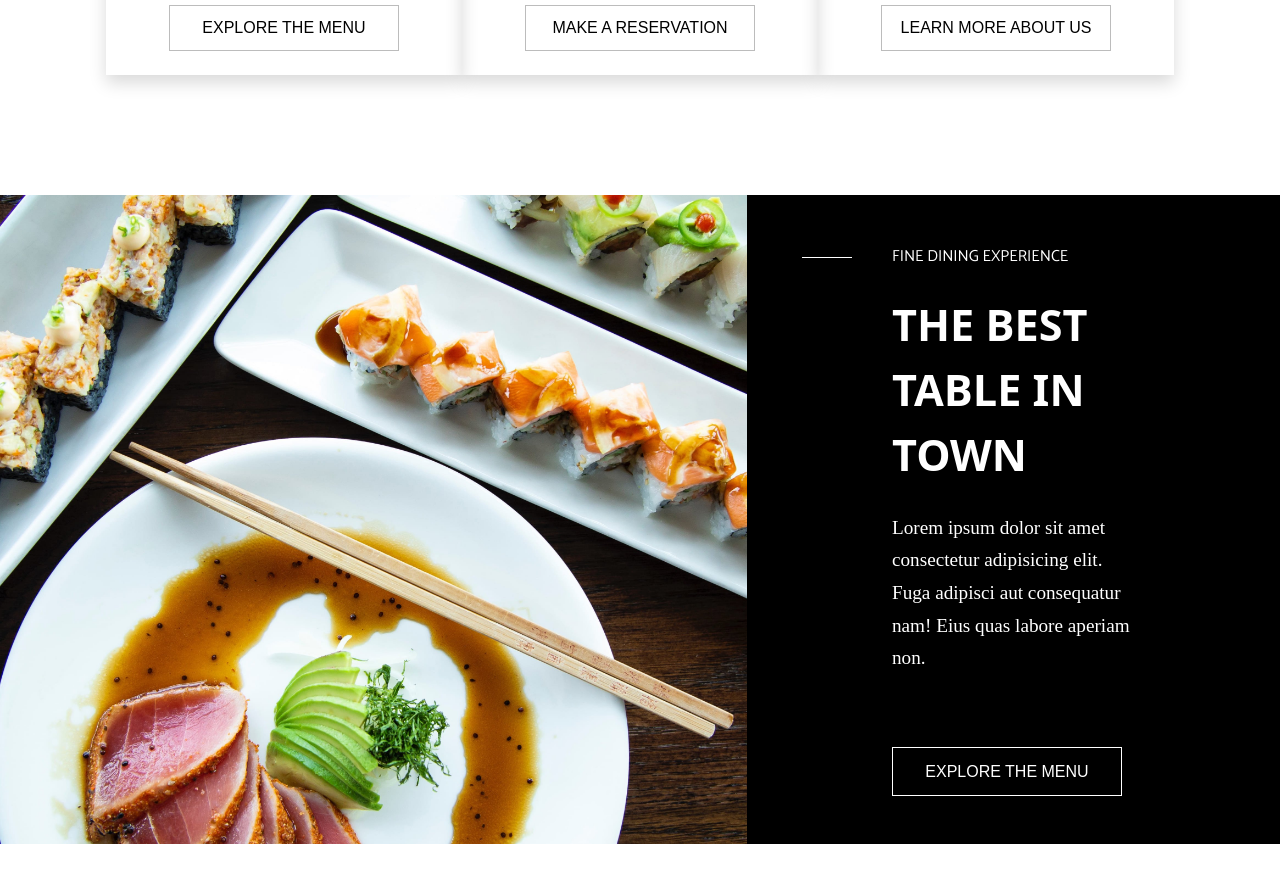
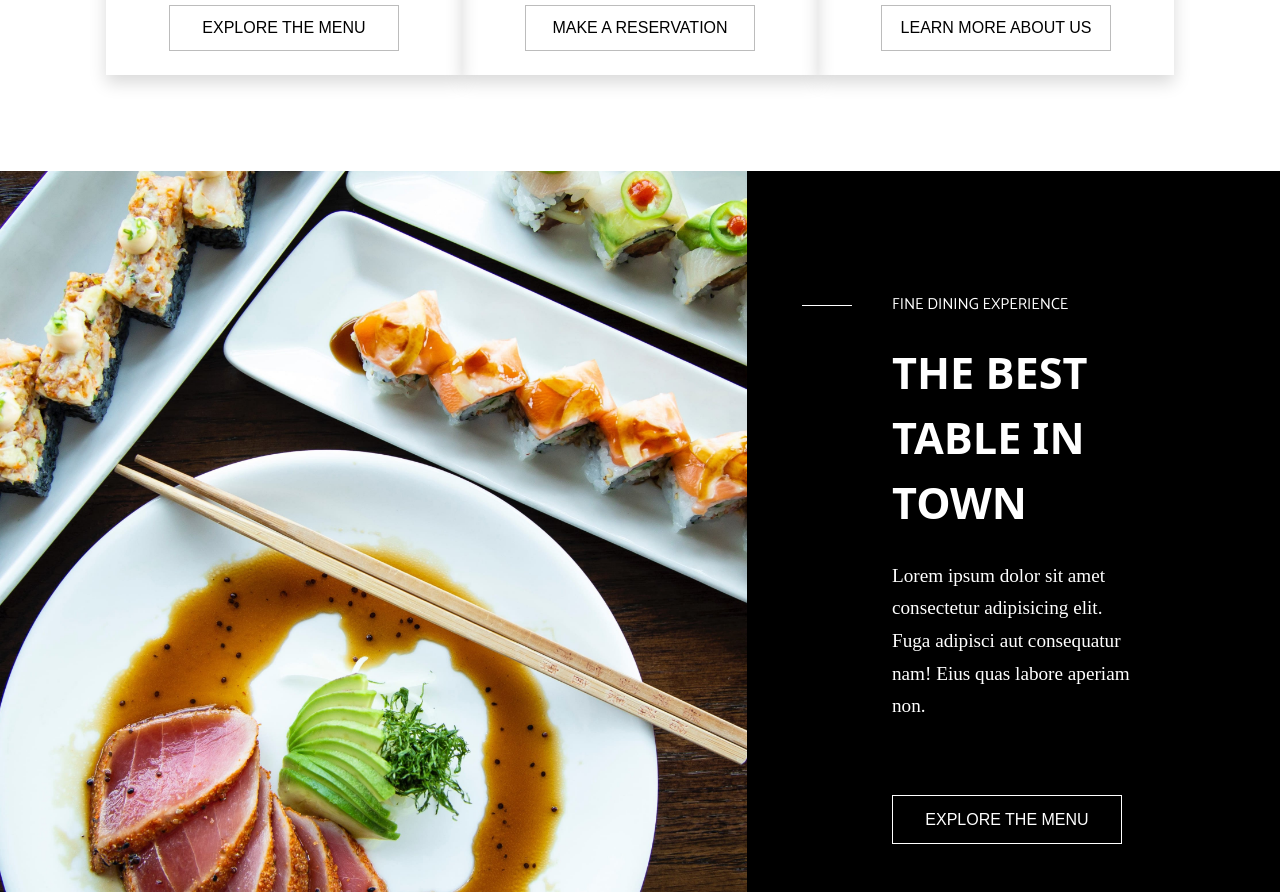
Before and after one commit to stecala/proj-html-vue-2, a Vue app: page / in a window 1280 px wide. Shown: the part 2400-3292 px from the top of the page. Before the commit the page ends 3244 px from the top, so only its background shows below. Built offline with nearby package versions, Linux system fonts and the light colour scheme; a web font is replaced by a local one.

Commit message:
🪛 Chore :  some fix on margin

```diff
--- a/src/components/main-components/bannerMain.vue
+++ b/src/components/main-components/bannerMain.vue
@@ -1,11 +1,11 @@
 <template>
-  <div class="my-margin container-fluid">
+  <div class="mt-5 pt-lg-5 container-fluid">
     <div class="row">
         <div class="col-12 col-lg-7 img-banner">
         </div>
         <div class="col-5 d-none d-lg-block bg-black">
             <div class="row ">
-                <div class="col-6 mx-auto my-5">
+                <div class="col-6 mx-auto mb-5 my-margin">
                     <bannerCard :infoForCard="infoForCard" />
                 </div>
             </div>
@@ -40,7 +40,7 @@ export default {
     .container-fluid{
         .img-banner{
             padding: 0;
-            min-height: 500px;
+            min-height: 350px;
             background-image: url('../../../public/img/slider32x.jpg');
             background-size: cover;
             background-position-y: 60%;
```
